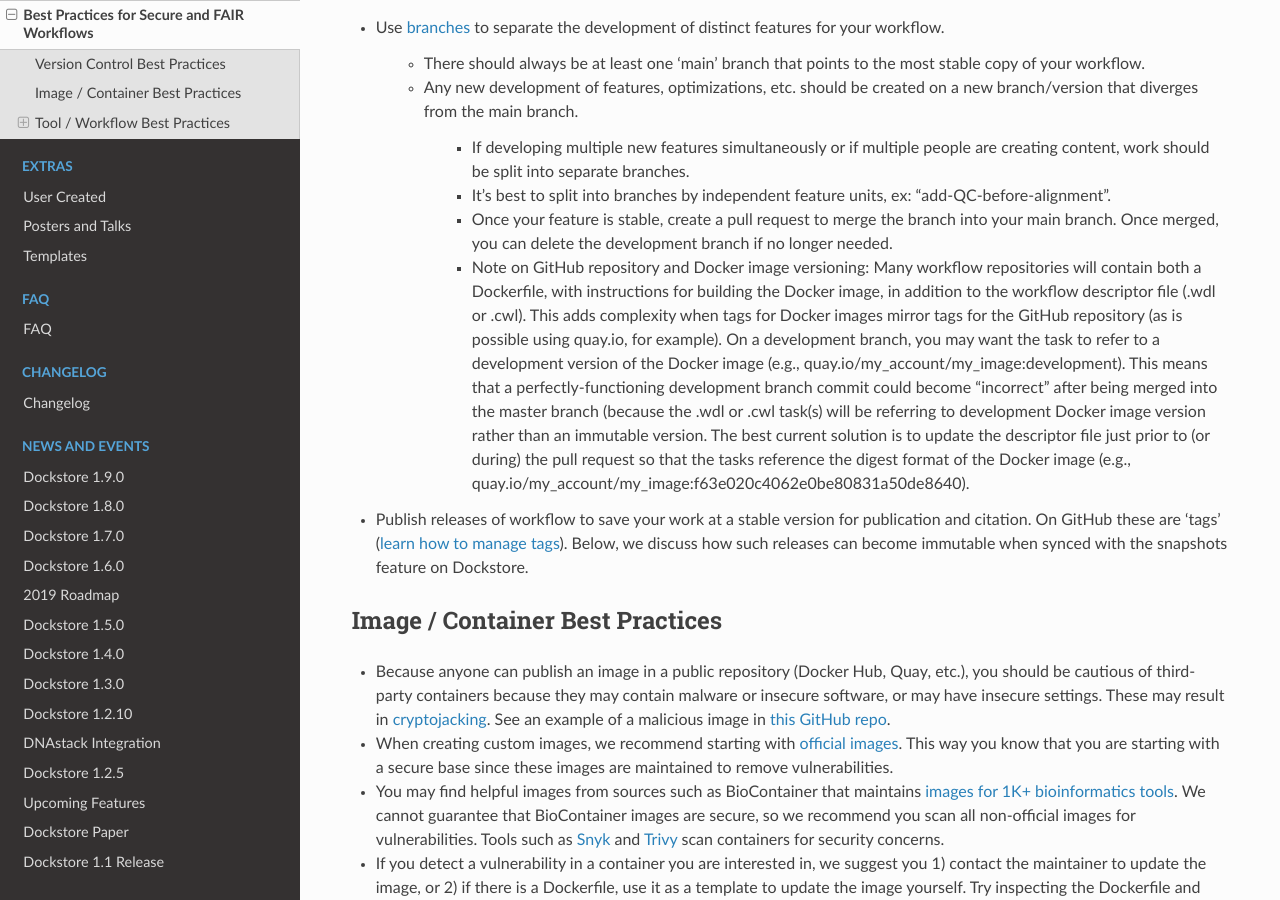
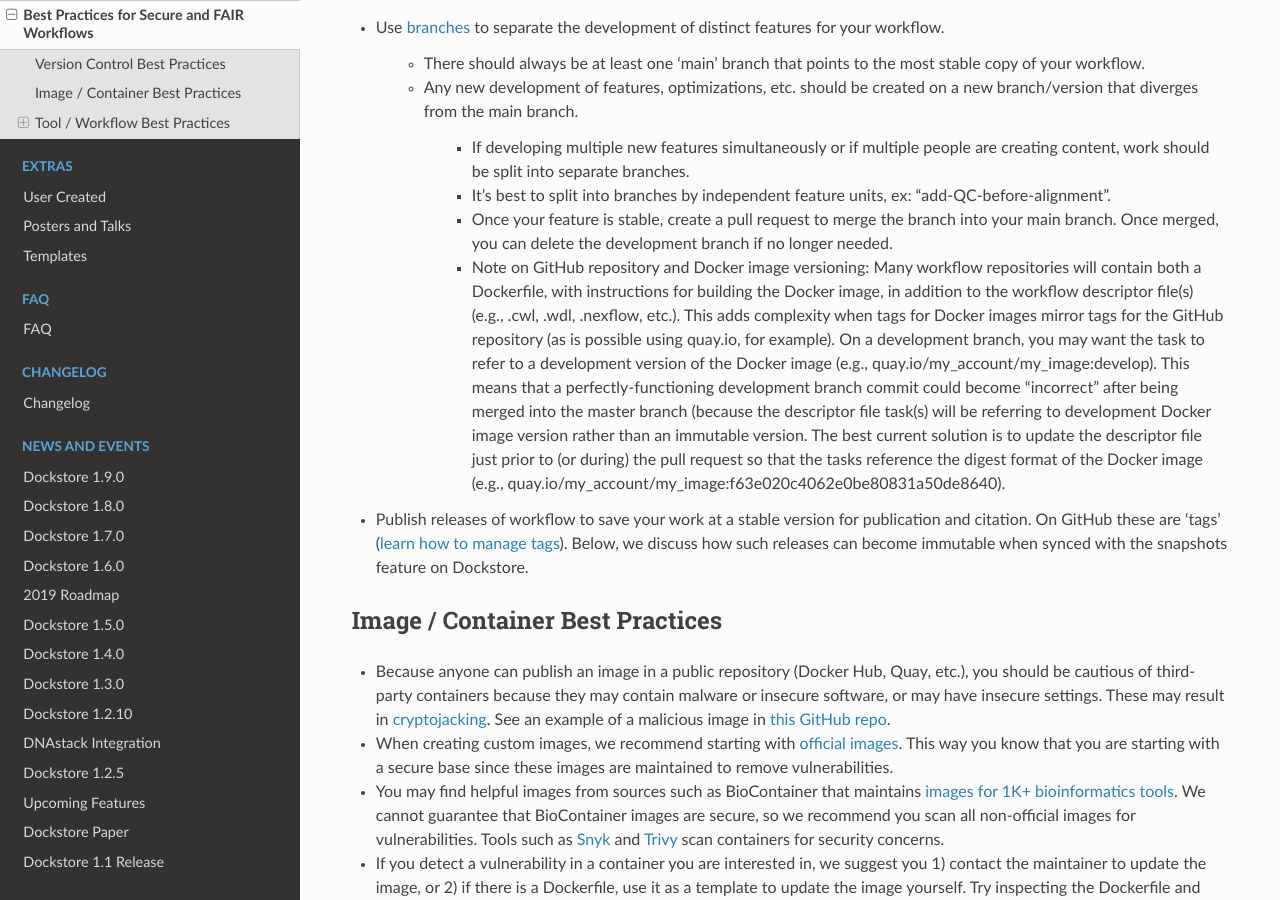
Before and after one commit to dockstore/dockstore-documentation, a Sphinx documentation site: the page built from docs/advanced-topics/best-practices/best-practices-secure-fair-workflows.rst, in a window 1280 px wide and 900 px high, scrolled down 764 px. Built offline with Sphinx 7.4.7 and the Read the Docs theme 2.0.0, drawn with Linux system fonts in a browser that asks for light colours.

Commit message:
revised text with suggestions
1) I expanded the definition of descriptor files but just added .etc instead of listing everything. I also said file(s).
2) I updated the image example path to say "develop"/

```diff
--- a/docs/advanced-topics/best-practices/best-practices-secure-fair-workflows.rst
+++ b/docs/advanced-topics/best-practices/best-practices-secure-fair-workflows.rst
@@ -37,7 +37,7 @@
 		- If developing multiple new features simultaneously or if multiple people are creating content, work should be split into separate branches.
 		- It’s best to split into branches by independent feature units, ex: “add-QC-before-alignment”.
 		- Once your feature is stable, create a pull request to merge the branch into your main branch. Once merged, you can delete the development branch if no longer needed.
-		- Note on GitHub repository and Docker image versioning: Many workflow repositories will contain both a Dockerfile, with instructions for building the Docker image, in addition to the workflow descriptor file (.wdl or .cwl). This adds complexity when tags for Docker images mirror tags for the GitHub repository (as is possible using quay.io, for example). On a development branch, you may want the task to refer to a development version of the Docker image (e.g., quay.io/my_account/my_image:development). This means that a perfectly-functioning development branch commit could become "incorrect" after being merged into the master branch (because the .wdl or .cwl task(s) will be referring to development Docker image version rather than an immutable version. The best current solution is to update the descriptor file just prior to (or during) the pull request so that the tasks reference the digest format of the Docker image (e.g., quay.io/my_account/my_image:f63e020c4062e0be80831a50de8640).
+		- Note on GitHub repository and Docker image versioning: Many workflow repositories will contain both a Dockerfile, with instructions for building the Docker image, in addition to the workflow descriptor file(s) (e.g., .cwl, .wdl, .nexflow, etc.). This adds complexity when tags for Docker images mirror tags for the GitHub repository (as is possible using quay.io, for example). On a development branch, you may want the task to refer to a development version of the Docker image (e.g., quay.io/my_account/my_image:develop). This means that a perfectly-functioning development branch commit could become "incorrect" after being merged into the master branch (because the descriptor file task(s) will be referring to development Docker image version rather than an immutable version. The best current solution is to update the descriptor file just prior to (or during) the pull request so that the tasks reference the digest format of the Docker image (e.g., quay.io/my_account/my_image:f63e020c4062e0be80831a50de8640).
 
 - Publish releases of workflow to save your work at a stable version for publication and citation. On GitHub these are ‘tags’ (`learn how to manage tags <https://docs.github.com/en/free-pro-team@latest/desktop/contributing-and-collaborating-using-github-desktop/managing-tags>`_).  Below, we discuss how such releases can become immutable when synced with the snapshots feature on Dockstore.
 
```
